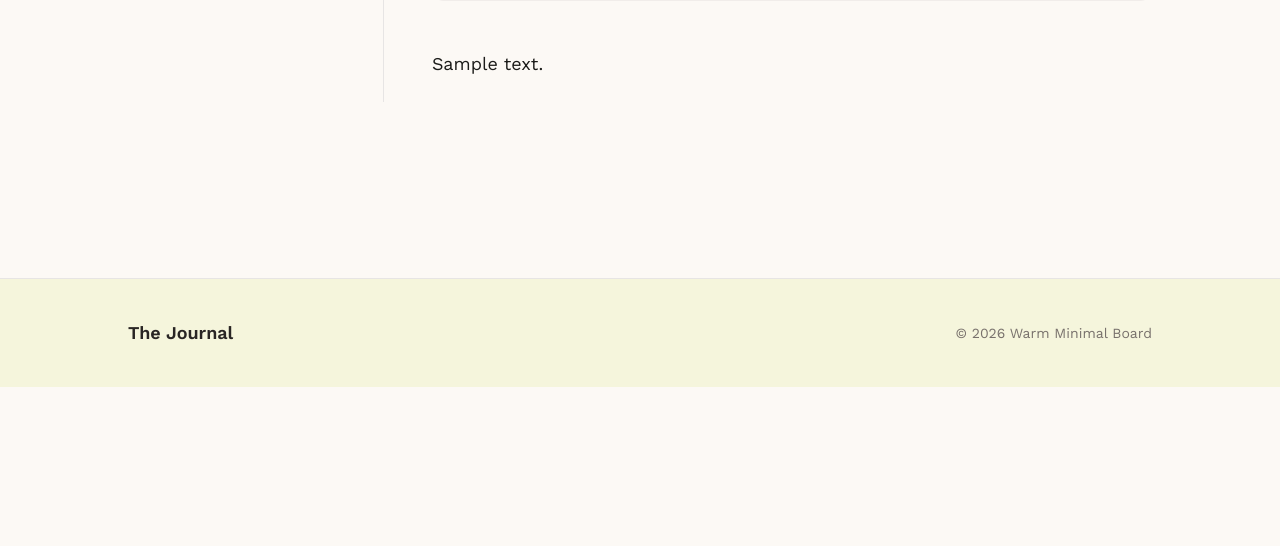
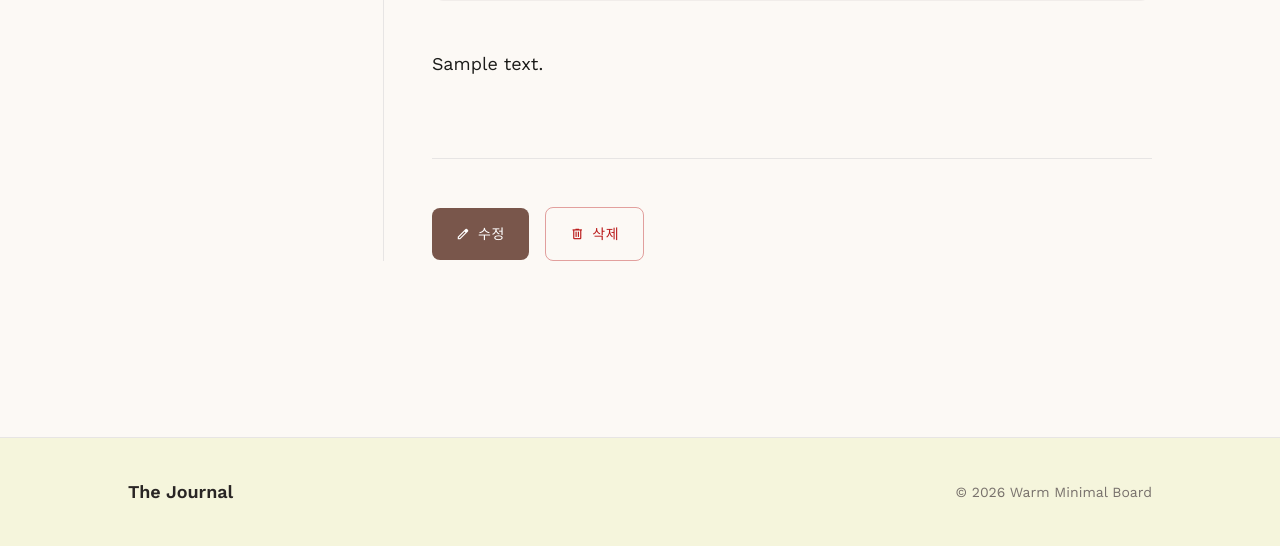
Before and after one commit to choossang/day4-flask, a Flask app: page /posts/1 in a window 1280 px wide. Shown: the part 868-1414 px from the top of the page. Before the commit the page ends 1255 px from the top, so only its background shows below. Run offline with Flask 3, Linux system fonts and the light colour scheme; tables that the repository leaves empty hold one stand-in row (values such as "Sample post"); some libraries are stand-ins or nearby versions.

Commit message:
feat: add post update and delete flows
Add edit and delete routes with write form reuse, detail page controls, delete confirmation, and regression tests for U/D behavior.

Co-Authored-By: Claude Opus 4.7 <noreply@anthropic.com>

```diff
--- a/app.py
+++ b/app.py
@@ -63,6 +63,61 @@ def show_post(post_id: int):
     return render_template("detail.html", post=post, view=view)
 
 
+@app.route("/posts/<int:post_id>/edit", methods=["GET", "POST"])
+def edit_post(post_id: int):
+    conn = get_connection()
+    post = conn.execute(
+        "SELECT id, title, content, created_at FROM posts WHERE id = ?",
+        (post_id,),
+    ).fetchone()
+
+    if post is None:
+        conn.close()
+        abort(404)
+
+    if request.method == "POST":
+        title = request.form.get("title", "").strip()
+        content = request.form.get("content", "").strip()
+
+        if not title or not content:
+            conn.close()
+            return render_template(
+                "write.html",
+                error="제목과 본문을 입력해주세요",
+                title=title,
+                content=content,
+                form_action=url_for("edit_post", post_id=post_id),
+                form_title="글 수정",
+            )
+
+        conn.execute(
+            "UPDATE posts SET title = ?, content = ? WHERE id = ?",
+            (title, content, post_id),
+        )
+        conn.commit()
+        conn.close()
+        return redirect(url_for("show_post", post_id=post_id))
+
+    conn.close()
+    return render_template(
+        "write.html",
+        error=None,
+        title=post["title"],
+        content=post["content"],
+        form_action=url_for("edit_post", post_id=post_id),
+        form_title="글 수정",
+    )
+
+
+@app.route("/posts/<int:post_id>/delete", methods=["POST"])
+def delete_post(post_id: int):
+    conn = get_connection()
+    conn.execute("DELETE FROM posts WHERE id = ?", (post_id,))
+    conn.commit()
+    conn.close()
+    return redirect(url_for("list_posts"))
+
+
 @app.route("/write", methods=["GET", "POST"])
 def write_post():
     error = None
--- a/templates/detail.html
+++ b/templates/detail.html
@@ -121,6 +121,21 @@
               {% endif %}
             {% endfor %}
           </div>
+
+          <footer class="mt-xl pt-lg border-t border-stone-200 flex flex-wrap items-center justify-between gap-md">
+            <div class="flex items-center gap-sm">
+              <a href="{{ url_for('edit_post', post_id=post['id']) }}" class="bg-secondary text-white px-md py-sm rounded-lg flex items-center gap-2 hover:opacity-90 transition-opacity font-label-md text-label-md">
+                <span class="material-symbols-outlined text-sm">edit</span>
+                수정
+              </a>
+              <form method="post" action="{{ url_for('delete_post', post_id=post['id']) }}" onsubmit="return confirm('정말 삭제할까요');">
+                <button type="submit" class="border border-error/40 text-error px-md py-sm rounded-lg flex items-center gap-2 hover:bg-error-container transition-colors font-label-md text-label-md">
+                  <span class="material-symbols-outlined text-sm">delete</span>
+                  삭제
+                </button>
+              </form>
+            </div>
+          </footer>
         </div>
       </article>
     {% endif %}
--- a/templates/write.html
+++ b/templates/write.html
@@ -1,10 +1,10 @@
 {% extends "base.html" %}
-{% block title %}글쓰기{% endblock %}
+{% block title %}{{ form_title or '글쓰기' }}{% endblock %}
 {% block content %}
   <main class="max-w-[1120px] mx-auto px-6 md:px-12 py-xl">
     <section class="max-w-3xl mx-auto bg-surface-container-low rounded-xl border border-outline-variant p-6 md:p-8">
       <div class="mb-md">
-        <h1 class="font-display text-display text-on-surface mb-sm">새 글 작성</h1>
+        <h1 class="font-display text-display text-on-surface mb-sm">{{ form_title or '새 글 작성' }}</h1>
         <p class="font-body-md text-body-md text-on-surface-variant">따뜻하고 차분한 톤으로 생각을 기록해 보세요.</p>
       </div>
 
@@ -14,7 +14,7 @@
         </div>
       {% endif %}
 
-      <form method="post" action="{{ url_for('write_post') }}" class="space-y-md">
+      <form method="post" action="{{ form_action or url_for('write_post') }}" class="space-y-md">
         <div>
           <label for="title" class="font-label-md text-label-md text-stone-500 uppercase tracking-wider block mb-2">제목</label>
           <input
```
Also changed, not shown: tests/test_board.py (+64 -0 lines).
